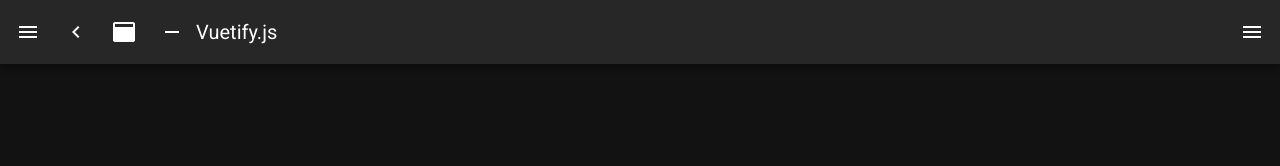
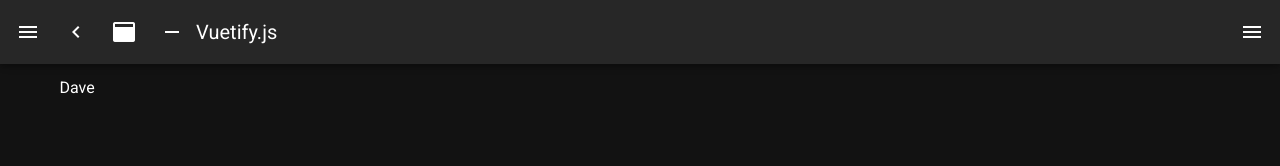
Before and after one commit to cjoybluv/general-store, a Nuxt app: page /customers in a window 1280 px wide. Before the commit this address had no page. Shown: the top 166 px of the page. Built offline with nearby package versions, Linux system fonts and the light colour scheme.

Commit message:
init wiring

```diff
--- /dev/null
+++ b/components/Customer.vue
@@ -0,0 +1,18 @@
+<template>
+  <div>
+    {{ customer.name }}
+  </div>
+</template>
+
+<script>
+export default {
+  props: {
+    customer: {
+      type: Object,
+      required: true
+    }
+  }
+}
+</script>
+
+<style lang="scss" scoped></style>
--- /dev/null
+++ b/pages/customers.vue
@@ -0,0 +1,35 @@
+<template>
+  <div>
+    <Customer :customer="customer" />
+  </div>
+</template>
+
+<script>
+import Customer from '@/components/Customer.vue'
+export default {
+  name: 'Customers',
+  components: {
+    Customer
+  },
+  data() {
+    return {
+      customers: [
+        {
+          name: 'Dave',
+          street: '123 Here',
+          city: 'Now',
+          state: 'OR',
+          zip: '97123'
+        }
+      ]
+    }
+  },
+  computed: {
+    customer() {
+      return this.customers[0]
+    }
+  }
+}
+</script>
+
+<style lang="scss" scoped></style>
```
Also changed, not shown: 1 other file (tests, documents, lock files or other folders).
